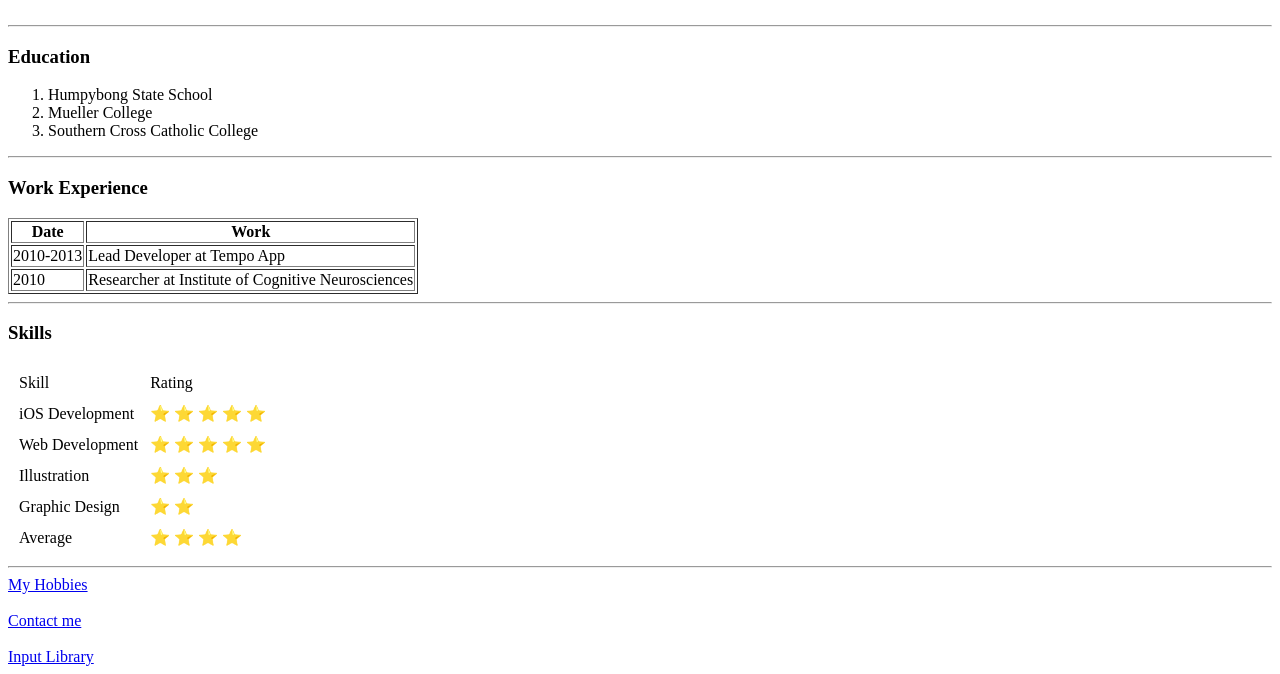
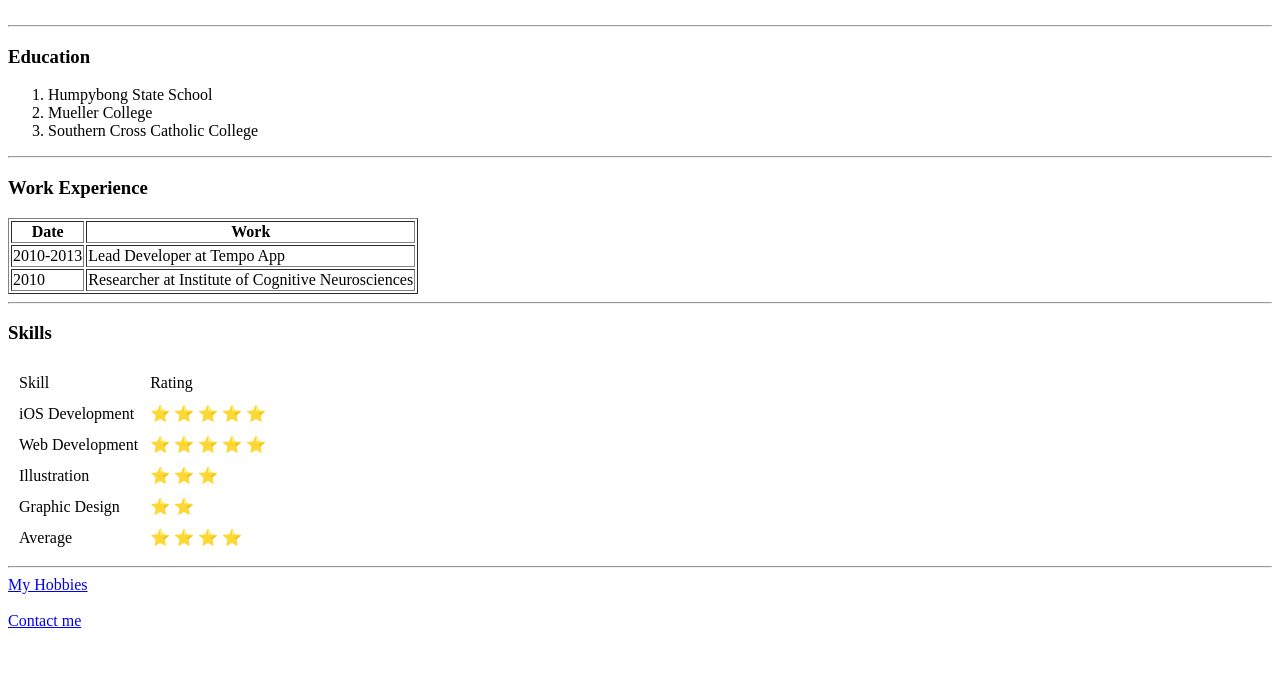
Before and after one commit to EmmaWehrmann/cv2, a plain HTML site: page index.html in a window 1280 px wide. Shown: the part 182-856 px from the top of the page. After the commit the page ends 820 px from the top, so only its background shows below. Drawn offline with Linux system fonts and the light colour scheme.

Commit message:
Update index.html

```diff
--- a/index.html
+++ b/index.html
@@ -82,7 +82,5 @@
     <a href="hobbies.html">My Hobbies</a><br>
     <br>
     <a href="contact.html">Contact me</a><br>
-    <br>
-    <a href="inputs.html">Input Library</a>
   </body>
 </html>
```
